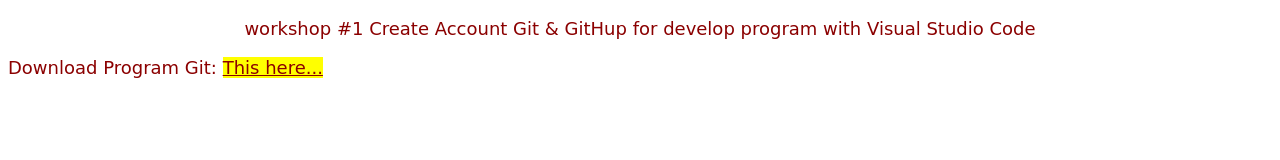
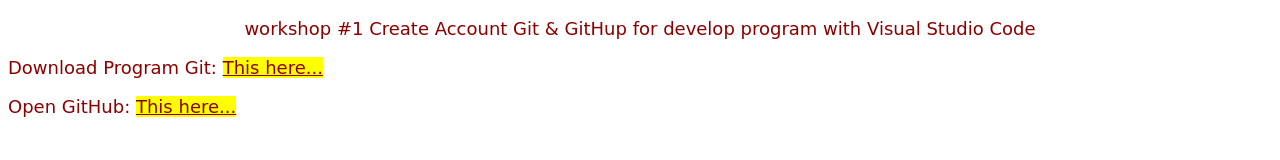
Before and after one commit to Preeyaphon-ppcn/CSI204_66097105_, a plain HTML site: page index.html in a window 1280 px wide. Drawn offline with Linux system fonts and the light colour scheme.

Commit message:
addition file for update mini project

```diff
--- a/index.html
+++ b/index.html
@@ -13,5 +13,6 @@
         </center>
 
         <p>Download Program Git: <mark><a href="http://git-scm.com">This here...</a> </mark></p>
+        <p>Open GitHub: <mark><a href="http://github.com">This here...</a></mark></p>
     </body>
 </html>
```
